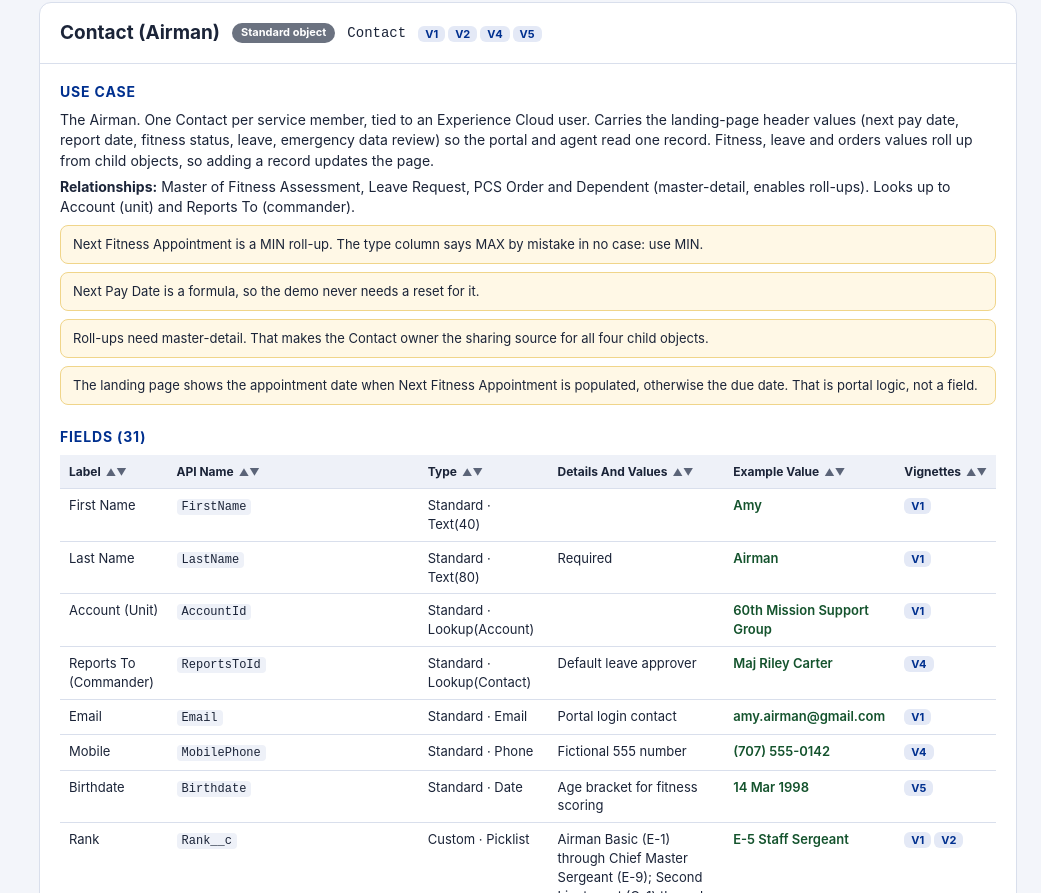
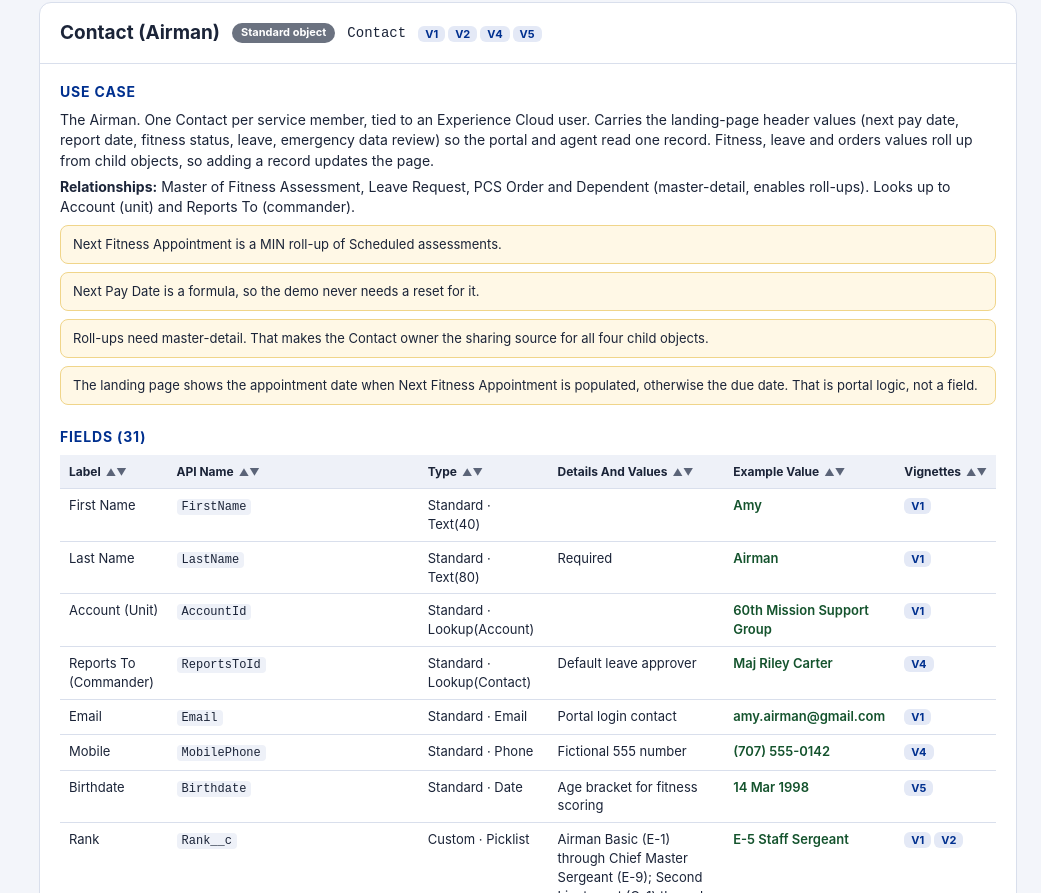
Before and after one commit to Navaforce/a1hr-data-model, a plain HTML site: page index.html in a window 1280 px wide. Shown: the part 3147-4040 px from the top of the page, without its empty margins (239-1280 px from the left). Drawn offline with Linux system fonts and the light colour scheme.

Commit message:
feat: data model review page, brief and README
Co-Authored-By: Claude Sonnet 5.5 <noreply@anthropic.com>

```diff
--- a/index.html
+++ b/index.html
@@ -167,7 +167,7 @@ const OBJECTS=[
   ["Next Leave Start","Next_Leave_Start__c","Custom · Roll-Up Summary (MIN)","MIN of Leave Request Start Date where Status = Approved. Past leave moves to Completed so it drops out","21 Dec 2026","V1,V4"],
   ["Pending Leave Requests","Pending_Leave_Count__c","Custom · Roll-Up Summary (COUNT)","COUNT of Leave Request where Status = Pending Approval","1","V1,V4"],
   ["Last Fitness Assessment","Last_Fitness_Assessment_Date__c","Custom · Roll-Up Summary (MAX)","MAX of Fitness Assessment Assessment Date where Status = Completed","02 Dec 2025","V1,V5"],
-  ["Next Fitness Appointment","Next_Fitness_Appointment__c","Custom · Roll-Up Summary (MAX)","MIN of Fitness Assessment Scheduled Date/Time where Status = Scheduled. Blank when none booked","Blank until scheduled","V5"],
+  ["Next Fitness Appointment","Next_Fitness_Appointment__c","Custom · Roll-Up Summary (MIN)","MIN of Fitness Assessment Scheduled Date/Time where Status = Scheduled. Blank when none booked","Blank until scheduled","V5"],
   ["Next Fitness Due Date","Next_Fitness_Due_Date__c","Custom · Formula (Date)","Last Fitness Assessment + 365 days; today if none on file","02 Dec 2026","V1,V5"],
   ["Fitness Status","Fitness_Status__c","Custom · Formula (Text)","Scheduled, Overdue, Due Within 30 Days, Current","Due Within 30 Days","V1,V5"],
   ["Emergency Data Last Reviewed","AFPAAS_Last_Reviewed__c","Custom · Date","AFPAAS emergency data review","15 Jan 2026","V1"],
@@ -175,7 +175,7 @@ const OBJECTS=[
   ["Emergency Data Status","AFPAAS_Status__c","Custom · Formula (Text)","Current, Due Soon, Overdue","Current","V1"],
   ["Photo URL","Photo_URL__c","Custom · URL(255)","Headshot for portal and slides","/resource/amy_airman","V1"]
  ],
- notes:["Next Fitness Appointment is a MIN roll-up. The type column says MAX by mistake in no case: use MIN.","Next Pay Date is a formula, so the demo never needs a reset for it.","Roll-ups need master-detail. That makes the Contact owner the sharing source for all four child objects.","The landing page shows the appointment date when Next Fitness Appointment is populated, otherwise the due date. That is portal logic, not a field."],
+ notes:["Next Fitness Appointment is a MIN roll-up of Scheduled assessments.","Next Pay Date is a formula, so the demo never needs a reset for it.","Roll-ups need master-detail. That makes the Contact owner the sharing source for all four child objects.","The landing page shows the appointment date when Next Fitness Appointment is populated, otherwise the due date. That is portal logic, not a field."],
  layout:{glyph:"✈",title:"Amy Airman",badges:[["Present For Duty","Current duty status from the Contact record."],["Fitness: Due Within 30 Days","Next due date is within 30 days. Turns Scheduled once an appointment is booked."],["Emergency Data: Current","Emergency data was reviewed within the last 12 months."]],
   keys:[["Rank","E-5 Staff Sergeant"],["Next Pay Date","01 Dec 2026"],["Report Date","08 Jan 2027"],["Next Fitness Due","02 Dec 2026"],["Next Leave","21 Dec 2026"],["Leave Balance","42.5 days"]],
   sections:[["Service Member",["FirstName","LastName","Rank__c","AFSC__c","Service_Component__c","DoD_ID__c","AccountId","ReportsToId"]],["Landing Page Values",["Next_Pay_Date__c","Next_Report_Date__c","Next_Fitness_Due_Date__c","Fitness_Status__c","Next_Leave_Start__c","Leave_Balance_Days__c","AFPAAS_Review_Due__c","AFPAAS_Status__c"]],["Family And Benefits",["Marital_Status__c","DEERS_Verified__c","DEERS_Last_Verified__c","Dependent_Count__c"]]],
```
Also changed, not shown: 2 other files.
